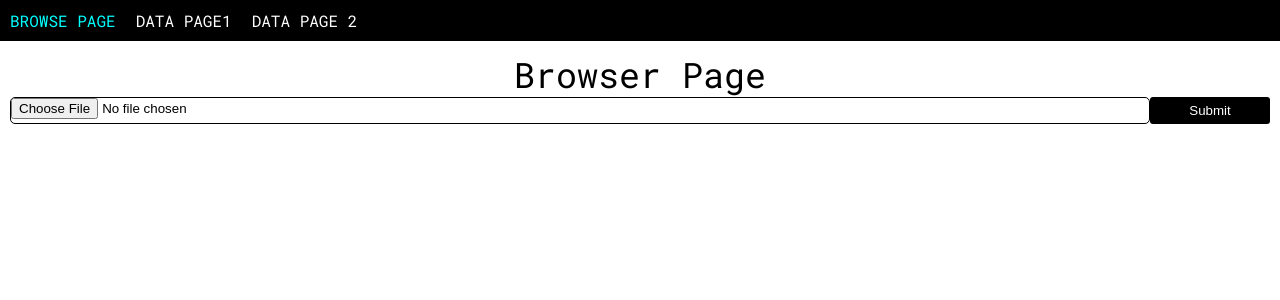
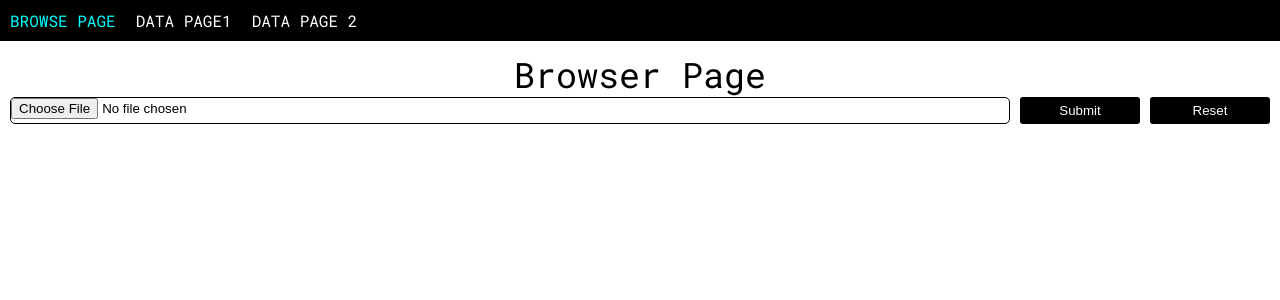
Before and after one commit to Mgrdich/react_php_docker, a React (Create React App) app in the folder client/: page / in a window 1280 px wide. Shown: the top 300 px of the page. Built offline with nearby package versions, Linux system fonts and the light colour scheme; the HTML template or start-up script is replaced by a standard one.

Commit message:
File upload hook custom

```diff
--- a/client/src/Hooks/useFile.ts
+++ b/client/src/Hooks/useFile.ts
@@ -1,13 +1,14 @@
-import {useCallback, useState} from "react";
+import {ChangeEventHandler, useCallback, useState} from "react";
 
-export default function useFile(defaultFileName = 'Choose a File', filetype: string, errorMessage: string): [
-    Function, string, File, string, Function
+export default function useFile(defaultFileName: string = 'Choose a File', filetype: string = 'txt', errorMessage: string): [
+    ChangeEventHandler, string, File | null, string, Function
 ] {
     const [fileName, setFileName] = useState(defaultFileName);
-    const [file, setFile] = useState<any>({}); // Check my type
+    const [file, setFile] = useState<File | null>(null); // Check my type
     const [error, setError] = useState<string>('');
 
     const handleBookFileChange = useCallback(async (e) => {
+        console.log(e);
         if (filetype.includes(e.target.files[0]?.type)) {
             setError('');
             if (e.target.files[0].name.length > 12) {
@@ -24,8 +25,8 @@ export default function useFile(defaultFileName = 'Choose a File', filetype: str
     }, [errorMessage, filetype]);
 
     const reset = (defaultFileName: string) => {
-        setFileName(defaultFileName)
-        setFile(() => {})
+        setFileName(defaultFileName);
+        setFile(null);
     };
 
     return [handleBookFileChange, fileName, file, error, reset];
--- a/client/src/Pages/BrowsePage.tsx
+++ b/client/src/Pages/BrowsePage.tsx
@@ -1,6 +1,7 @@
 import {FC, MouseEventHandler} from "react";
 import {FlexContainer, StyledHeader} from "../styled/general";
 import styled from "styled-components";
+import useFile from "../Hooks/useFile";
 
 const StyledInput = styled.input`
   border: 1px solid black;
@@ -8,7 +9,11 @@ const StyledInput = styled.input`
   border-radius: 5px;
 `;
 
-const StyledButton = styled.button`
+interface IStyledButton {
+    margin?: string;
+}
+
+const StyledButton = styled.button<IStyledButton>`
   background-color: black;
   color: var(--text-color);
   border-radius: 3px;
@@ -16,24 +21,41 @@ const StyledButton = styled.button`
   height: 27px;
   border: none;
   cursor: pointer;
+  margin: ${({margin}) => margin};
+
   &:hover {
     color: var(--hover-text-color);
   }
 `;
 
 const BrowsePage: FC = () => {
+    const [handleFileChange, fileName, file, error, reset] = useFile('Csv File', 'csv', 'Invalid File');
 
-    const onClickHandler:MouseEventHandler<HTMLButtonElement> = function (evt) {
+    const onClickHandler: MouseEventHandler<HTMLButtonElement> = function (evt) {
         console.log("Submitted");
+    }
+
+    const onResetClick: MouseEventHandler<HTMLButtonElement> = function (evt) {
+        reset();
     }
 
     return (
         <>
             <StyledHeader>Browser Page</StyledHeader>
             <FlexContainer>
-                <StyledInput type="file" accept="csv"/>
-                <StyledButton onClick={onClickHandler}> Submit </StyledButton>
+                <StyledInput type="file"
+                             accept="csv"
+                             onChange={handleFileChange}
+                />
+                <StyledButton onClick={onClickHandler} margin="0 0 0 10px"> Submit </StyledButton>
+                <StyledButton onClick={onResetClick} margin="0 0 0 10px"> Reset </StyledButton>
             </FlexContainer>
+            {(file && !error.length) && <FlexContainer margin="10px">
+                <div>Name: {fileName}</div>
+            </FlexContainer>}
+            {error.length ? <FlexContainer margin="10px">
+                <div>Error: {error}</div>
+            </FlexContainer> : null}
         </>
     );
 };
```
